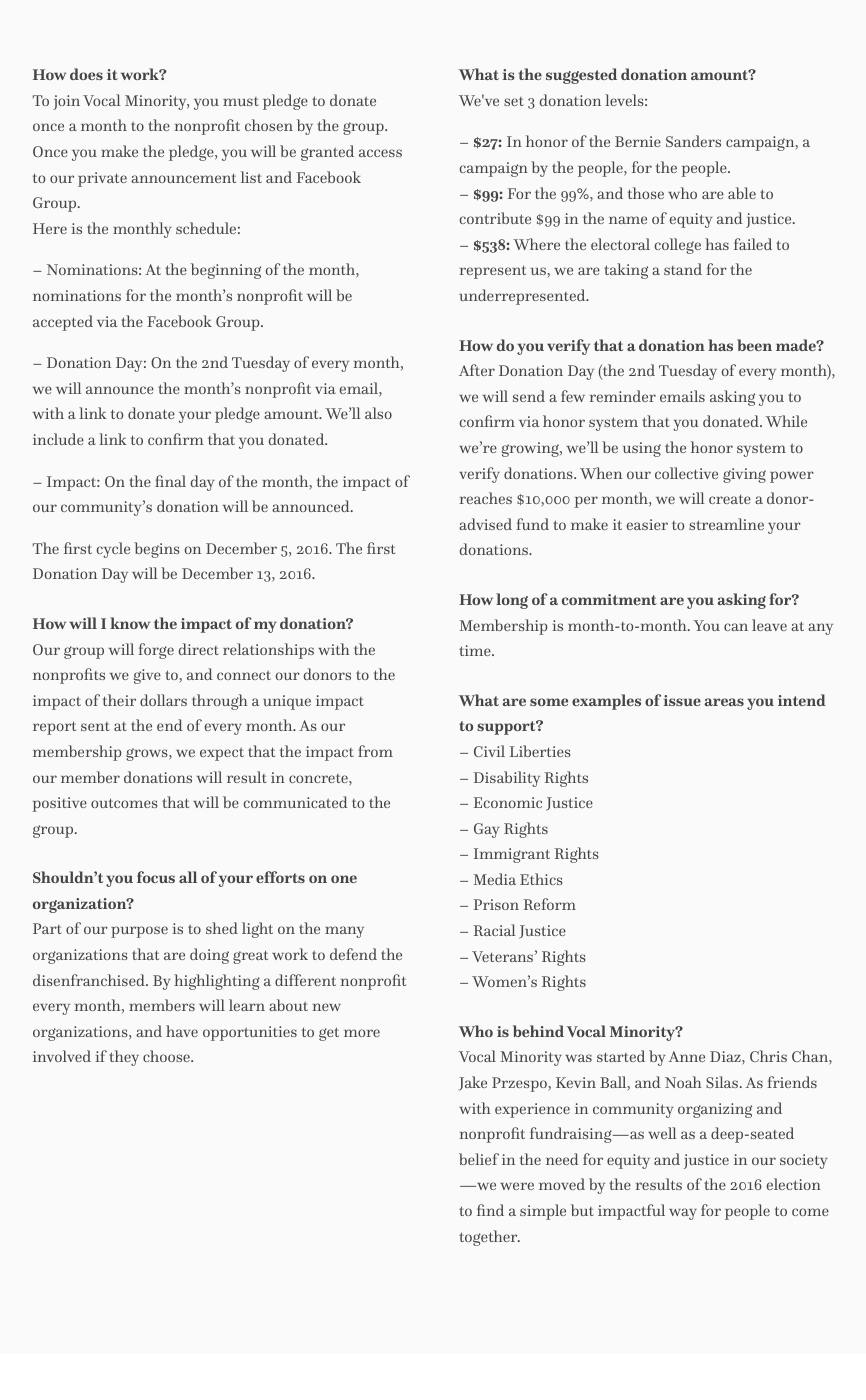
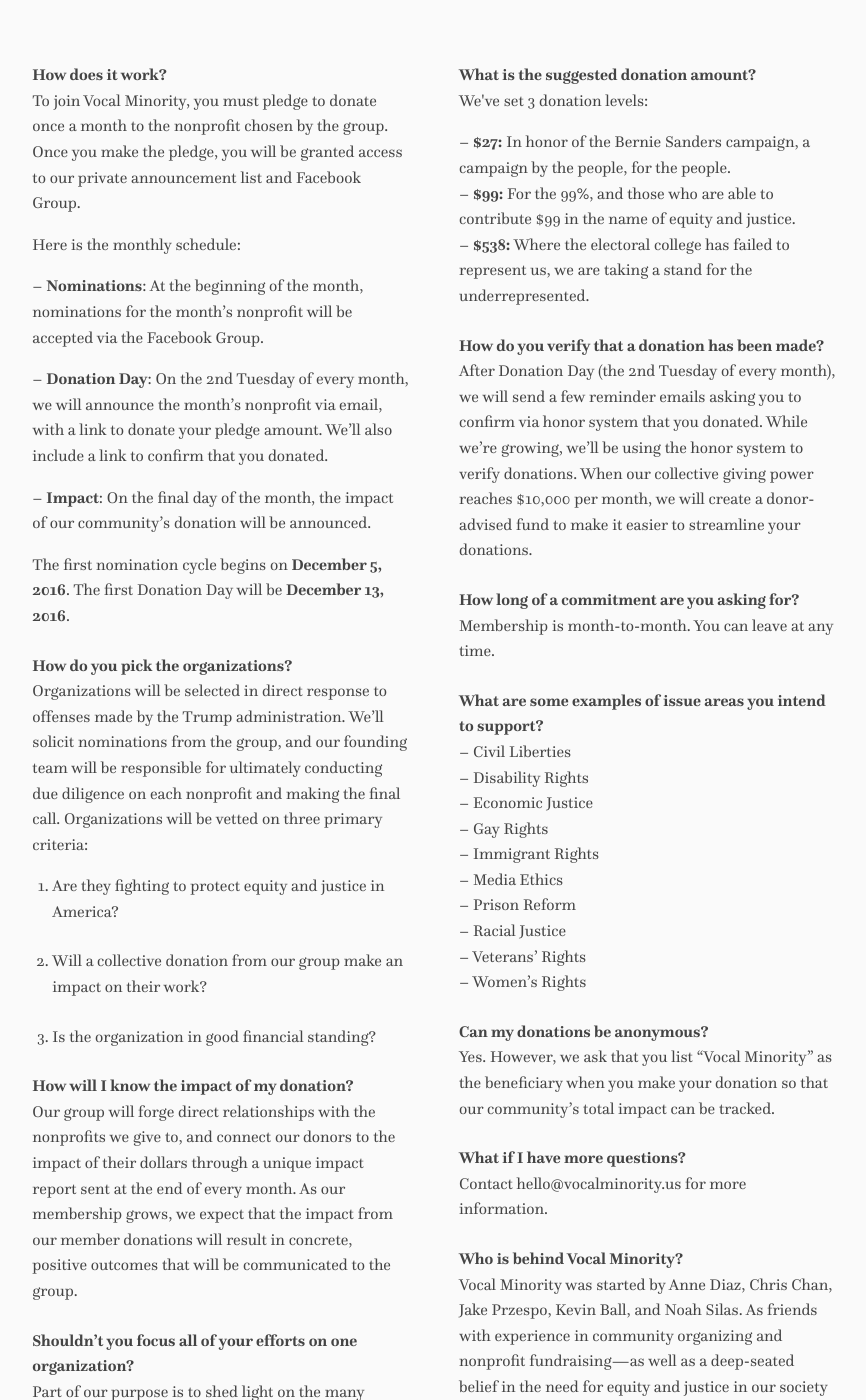
Before and after one commit to VocalMinority/vocalminority.us, a Jekyll site: the page built from index.html, in a window 1280 px wide and 1400 px high, scrolled down 1677 px. Shown: the whole window, without its empty margins (216-1082 px from the left). Built offline with Jekyll 4.4.1, drawn with Linux system fonts in a browser that asks for light colours; nearby versions of some CDN libraries; before the commit the page ends 3031 px from its top, so only the background shows below that.

Commit message:
Update copy

```diff
--- a/index.html
+++ b/index.html
@@ -21,7 +21,9 @@
 
 
     <p class="lead">
-      We believe that together, we are stronger than the hate that threatens us. We believe that community and sacrifice are the heart of America. We believe that we all stand together, and we must stand with all of those whose rights and wellbeing are being threatened.
+      <strong>
+        We believe that together, we are stronger than the hate that threatens us. We believe that community and sacrifice are the heart of America. We believe that we all stand together, and we must stand with all of those whose rights and wellbeing are being threatened.
+      </strong>
     </p>
     <p class="lead">
       &mdash; The Vocal Minority
@@ -68,13 +70,27 @@
     <ul class="faq-list">
       <li>
         <strong>How does it work?</strong><br/>
-        <p>To join Vocal Minority, you must pledge to donate once a month to the nonprofit chosen by the group. Once you make the pledge, you will be granted access to our private announcement list and Facebook Group.  <br/>Here is the monthly schedule:</p>
-        <p>&ndash; Nominations: At the beginning of the month, nominations for the month’s nonprofit will be accepted via the Facebook Group.
+        <p>To join Vocal Minority, you must pledge to donate once a month to the nonprofit chosen by the group. Once you make the pledge, you will be granted access to our private announcement list and Facebook Group.
         </p>
-        <p>&ndash; Donation Day: On the 2nd Tuesday of every month, we will announce the month’s nonprofit via email, with a link to donate your pledge amount. We’ll also include a link to confirm that you donated.</p>
-        <p>&ndash; Impact: On the final day of the month, the impact of our community’s donation will be announced.</p>
-        <p> The first cycle begins on December 5, 2016. The first Donation Day will be December 13, 2016.
+        <p>Here is the monthly schedule:</p>
+        <p>&ndash; <strong>Nominations</strong>: At the beginning of the month, nominations for the month’s nonprofit will be accepted via the Facebook Group.
         </p>
+        <p>&ndash; <strong>Donation Day</strong>: On the 2nd Tuesday of every month, we will announce the month’s nonprofit via email, with a link to donate your pledge amount. We’ll also include a link to confirm that you donated.</p>
+        <p>&ndash; <strong>Impact</strong>: On the final day of the month, the impact of our community’s donation will be announced.</p>
+        <p>
+          The first nomination cycle begins on <strong>December 5, 2016</strong>. The first Donation Day will be <strong>December 13, 2016</strong>.
+        </p>
+        </li>
+        <li>
+          <strong>How do you pick the organizations?</strong>
+          <p>
+            Organizations will be selected in direct response to offenses made by the Trump administration. We’ll solicit nominations from the group, and our founding team will be responsible for ultimately conducting due diligence on each nonprofit and making the final call. Organizations will be vetted on three primary criteria:
+          </p>
+          <ol>
+            <li>Are they fighting to protect equity and justice in America?</li>
+            <li>Will a collective donation from our group make an impact on their work?</li>
+            <li>Is the organization in good financial standing?</li>
+          </ol>
         </li>
         <li>
           <strong>How will I know the impact of my donation?</strong>
@@ -124,6 +140,14 @@
         </p>
       </li>
       <li>
+        <strong>Can my donations be anonymous?</strong>
+        <p>Yes. However, we ask that you list “Vocal Minority” as the beneficiary when you make your donation so that our community’s total impact can be tracked.</p>
+      </li>
+      <li>
+        <strong>What if I have more questions?</strong>
+        <p>Contact hello@vocalminority.us for more information.</p>
+      </li>
+      <li>
         <strong>Who is behind Vocal Minority?</strong>
         <p>
           Vocal Minority was started by Anne Diaz, Chris Chan, Jake Przespo, Kevin Ball, and Noah Silas. As friends with experience in community organizing and nonprofit fundraising—as well as a deep-seated belief in the need for equity and justice in our society—we were moved by the results of the 2016 election to find a simple but impactful way for people to come together.
```
